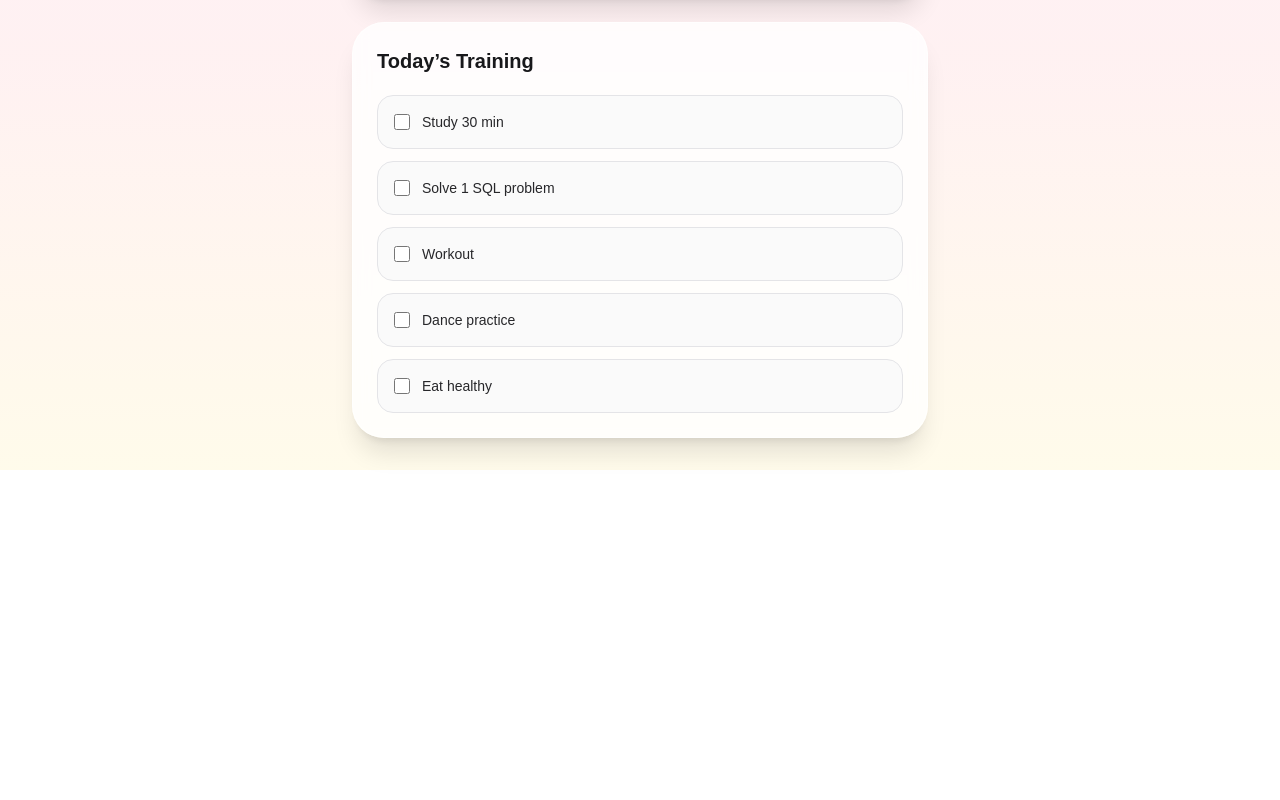
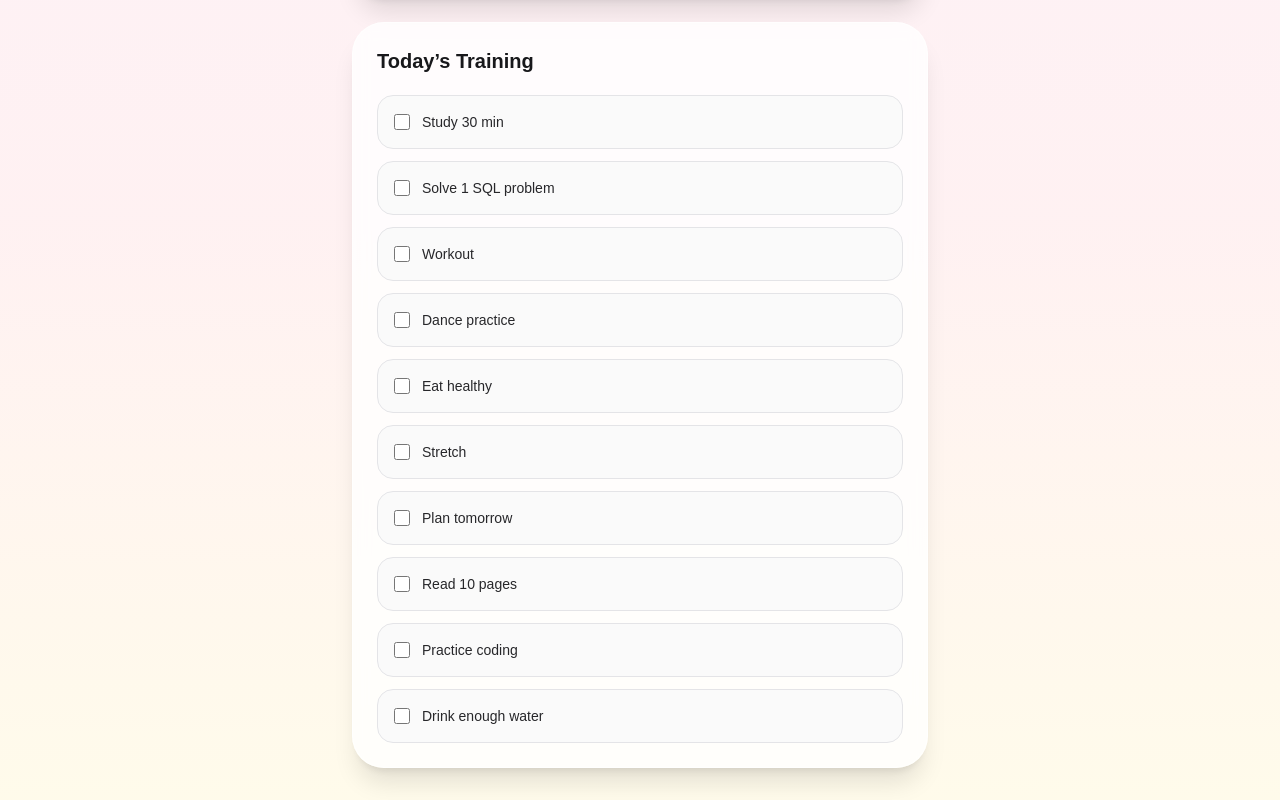
Before and after one commit to ShyunCho/catstar-legend, a Next.js app: page /home in a window 1280 px wide. Shown: the part 360-1160 px from the top of the page. Before the commit the page ends 830 px from the top, so only its background shows below. Built offline with nearby package versions, Linux system fonts and the light colour scheme.

Commit message:
feat: add level up feedback

```diff
--- a/app/home/page.tsx
+++ b/app/home/page.tsx
@@ -9,6 +9,11 @@ const quests = [
   "Workout",
   "Dance practice",
   "Eat healthy",
+  "Stretch",
+  "Plan tomorrow",
+  "Read 10 pages",
+  "Practice coding",
+  "Drink enough water",
 ];
 
 type GameData = {
@@ -44,9 +49,9 @@ export default function HomePage() {
   const [gameData, setGameData] = useState<GameData | null>(null);
   const [xpToast, setXpToast] = useState<{
     value: string;
-    visible: boolean;
     type: "gain" | "loss";
   } | null>(null);
+  const [levelToast, setLevelToast] = useState<string | null>(null);
 
   useEffect(() => {
     const savedData = localStorage.getItem("catstar-legend-save");
@@ -66,15 +71,19 @@ export default function HomePage() {
   }, []);
 
   const showXpToast = (value: string, type: "gain" | "loss") => {
-    setXpToast({
-      value,
-      visible: true,
-      type,
-    });
+    setXpToast({ value, type });
 
     setTimeout(() => {
       setXpToast(null);
     }, 900);
+  };
+
+  const showLevelToast = (level: number) => {
+    setLevelToast(`Level Up! Lv.${level}`);
+
+    setTimeout(() => {
+      setLevelToast(null);
+    }, 1400);
   };
 
   const handleQuestToggle = (quest: string) => {
@@ -97,8 +106,13 @@ export default function HomePage() {
       showXpToast("+10 XP", "gain");
     }
 
+    const previousLevel = gameData.level;
     const updatedLevel = getLevelFromXp(updatedXp);
     const updatedStage = getStageFromLevel(updatedLevel);
+
+    if (updatedLevel > previousLevel) {
+      showLevelToast(updatedLevel);
+    }
 
     const updatedGameData: GameData = {
       ...gameData,
@@ -136,9 +150,15 @@ export default function HomePage() {
         </div>
 
         <section className="relative rounded-[32px] border border-white/60 bg-white/80 p-8 shadow-xl backdrop-blur">
+          {levelToast && (
+            <div className="pointer-events-none absolute left-1/2 top-4 -translate-x-1/2 rounded-full bg-amber-100 px-4 py-2 text-sm font-black text-amber-700 shadow animate-bounce">
+              {levelToast}
+            </div>
+          )}
+
           {xpToast && (
             <div
-              className={`pointer-events-none absolute left-1/2 top-6 -translate-x-1/2 animate-bounce text-lg font-black ${
+              className={`pointer-events-none absolute left-1/2 top-16 -translate-x-1/2 animate-bounce text-lg font-black ${
                 xpToast.type === "gain" ? "text-rose-500" : "text-sky-500"
               }`}
             >
```
